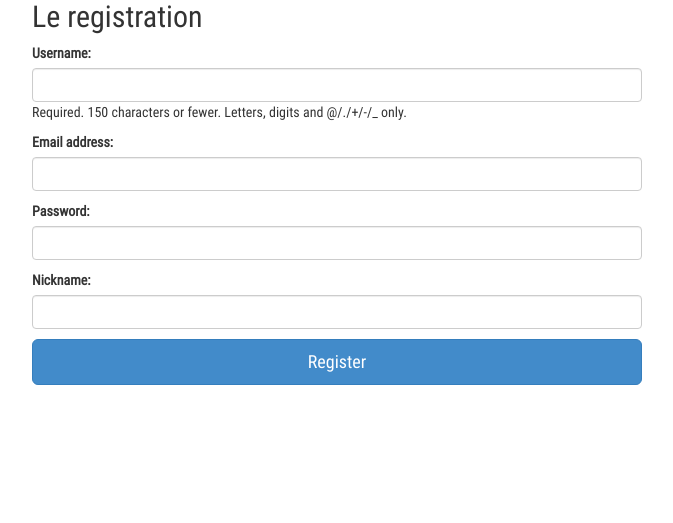
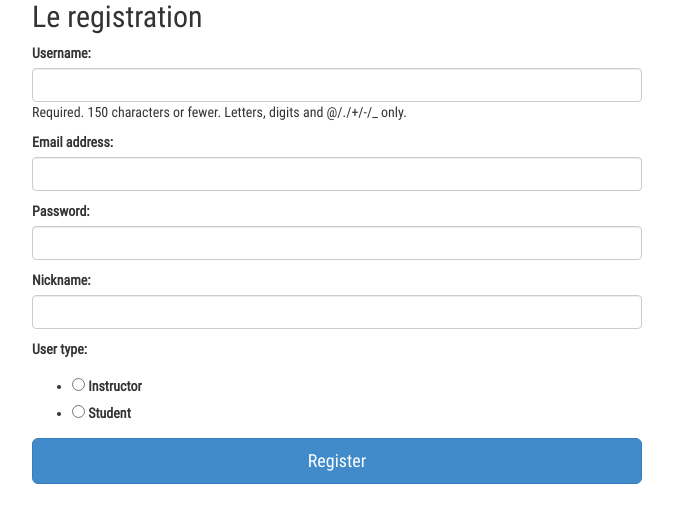
Before and after one commit to csc301-fall2014/Proj-Morning-Team4-repo, a Django app: page /register/ in a window 1280 px wide. Shown: the part 90-613 px from the top of the page, without its empty margins (303-976 px from the left). Run offline with Django 3.2, Linux system fonts and the light colour scheme; some libraries are stand-ins or nearby versions.

Commit message:
Adding the option to chose the user type at registration

```diff
--- a/phase2/csc301_calendar_app/main/forms.py
+++ b/phase2/csc301_calendar_app/main/forms.py
@@ -1,4 +1,4 @@
-from main.models import Student
+from main.models import UserProfile
 from django.contrib.auth.models import User
 from django import forms
 
@@ -6,11 +6,17 @@ class UserForm(forms.ModelForm):
     class Meta:
         model = User
         fields = ('username', 'email', 'password')
+
         widgets = {
         	'username': forms.TextInput(attrs={'class': 'form-control'}),
         	'email': forms.EmailInput(attrs={'class': 'form-control'}),
             'password': forms.PasswordInput(attrs={'class': 'form-control'}),
         }
+
+class UserTypeForm(forms.Form):
+    CHOICES=(('1', 'Instructor',), ('2', 'Student',))
+    user_type = forms.ChoiceField(widget=forms.RadioSelect, choices=CHOICES, required=True)
+
 
 class UserUpdateForm(forms.ModelForm):
     class Meta:
@@ -22,7 +28,7 @@ class UserUpdateForm(forms.ModelForm):
 
 class UserProfileForm(forms.ModelForm):
     class Meta:
-    	model = Student
+    	model = UserProfile
     	fields = ('nickname', ) # , 'schools' )
         widgets = {
         	'nickname': forms.TextInput(attrs={'class': 'form-control'}),
--- a/phase2/csc301_calendar_app/main/views.py
+++ b/phase2/csc301_calendar_app/main/views.py
@@ -3,8 +3,8 @@
 from django.template import RequestContext
 from django.shortcuts import render_to_response
 from django.http import HttpResponse, HttpResponseRedirect
-from main.forms import UserForm, UserProfileForm, UserUpdateForm
-from main.models import UserProfile, Student
+from main.forms import UserForm, UserProfileForm, UserUpdateForm, UserTypeForm
+from main.models import UserProfile, Student, Instructor
 from main.utils import render_permission_denied
 from school.models import SchoolProfile
 from django.contrib.auth import authenticate, login, logout
@@ -53,9 +53,10 @@ def registration(request):
         # Note that we make use of both UserForm and UserProfileForm.
         user_form = UserForm(data=request.POST)
         profile_form = UserProfileForm(data=request.POST)
+        user_type_form = UserTypeForm(data=request.POST)
 
         # If the two forms are valid...
-        if user_form.is_valid() and profile_form.is_valid():
+        if user_form.is_valid() and profile_form.is_valid() and user_type_form.is_valid():
             # Save the user's form data to the database.
             user = user_form.save()
 
@@ -63,11 +64,17 @@ def registration(request):
             # Once hashed, we can update the user object.
             user.set_password(user.password)
             user.save()
-
+            nickname = profile_form.cleaned_data['nickname']
             # Now sort out the Student instance.
             # Since we need to set the user attribute ourselves, we set commit=False.
             # This delays saving the model until we're ready to avoid integrity problems.
-            profile = profile_form.save(commit=False)
+
+            user_type = user_type_form.cleaned_data['user_type']
+            user_type = int(user_type)
+            if type == 1:
+                profile = Instructor(nickname=nickname)
+            else:
+                profile = Student(nickname=nickname)
             profile.user = user
 
             # Add the personal calendar for the user
@@ -92,11 +99,13 @@ def registration(request):
     else:
         user_form = UserForm()
         profile_form = UserProfileForm()
+        user_type_form = UserTypeForm()
 
     # Render the template depending on the context.
     return render_to_response(
             'main/register.html',
-            {'user_form': user_form, 'profile_form': profile_form, 'registered': registered},
+            {'user_form': user_form, 'profile_form': profile_form,
+            'user_type_form': user_type_form, 'registered': registered},
             context)
 
 def user_login(request):
--- a/phase2/csc301_calendar_app/templates/main/register.html
+++ b/phase2/csc301_calendar_app/templates/main/register.html
@@ -34,6 +34,7 @@
             <span>School name: </span><input type="text" class="form-control" placeholder="School" required> -->
                 {{ user_form.as_p }}
                 {{ profile_form.as_p }}
+                {{ user_type_form.as_p }}
 
                 <!-- Provide a button to click to submit the form. -->
                 <input type="submit" class="btn btn-lg btn-primary btn-block" name="submit" value="Register" />
```
